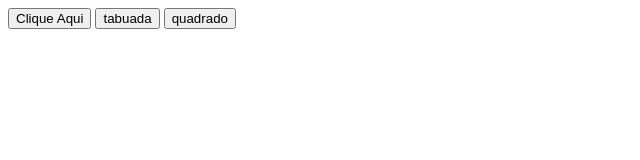
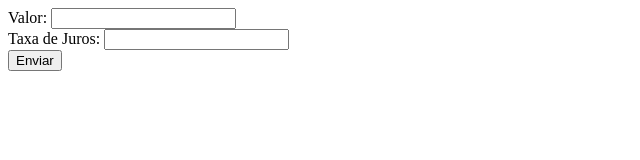
Before and after one commit to mariagabriela123gabi/primeiroi_3t, a plain HTML site: page index.html in a window 1280 px wide. Shown: the whole page, without its empty margins (0-640 px from the left). Drawn offline with Linux system fonts and the light colour scheme.

Commit message:
Update index.html

```diff
--- a/index.html
+++ b/index.html
@@ -10,9 +10,9 @@
 </head>
 <body>
 
-    <button onclick="alo()">Clique Aqui</button>
-    <button onclick="escreva()">tabuada</button>
-    <button onclick="quadrado()">quadrado</button>
+Valor: <input id="valor" type="text"> <br>
+Taxa de Juros: <input id="juros" type="text"> <br>
+<button onclick="total()">Enviar</button>
 
 </body>
 </html>
```
